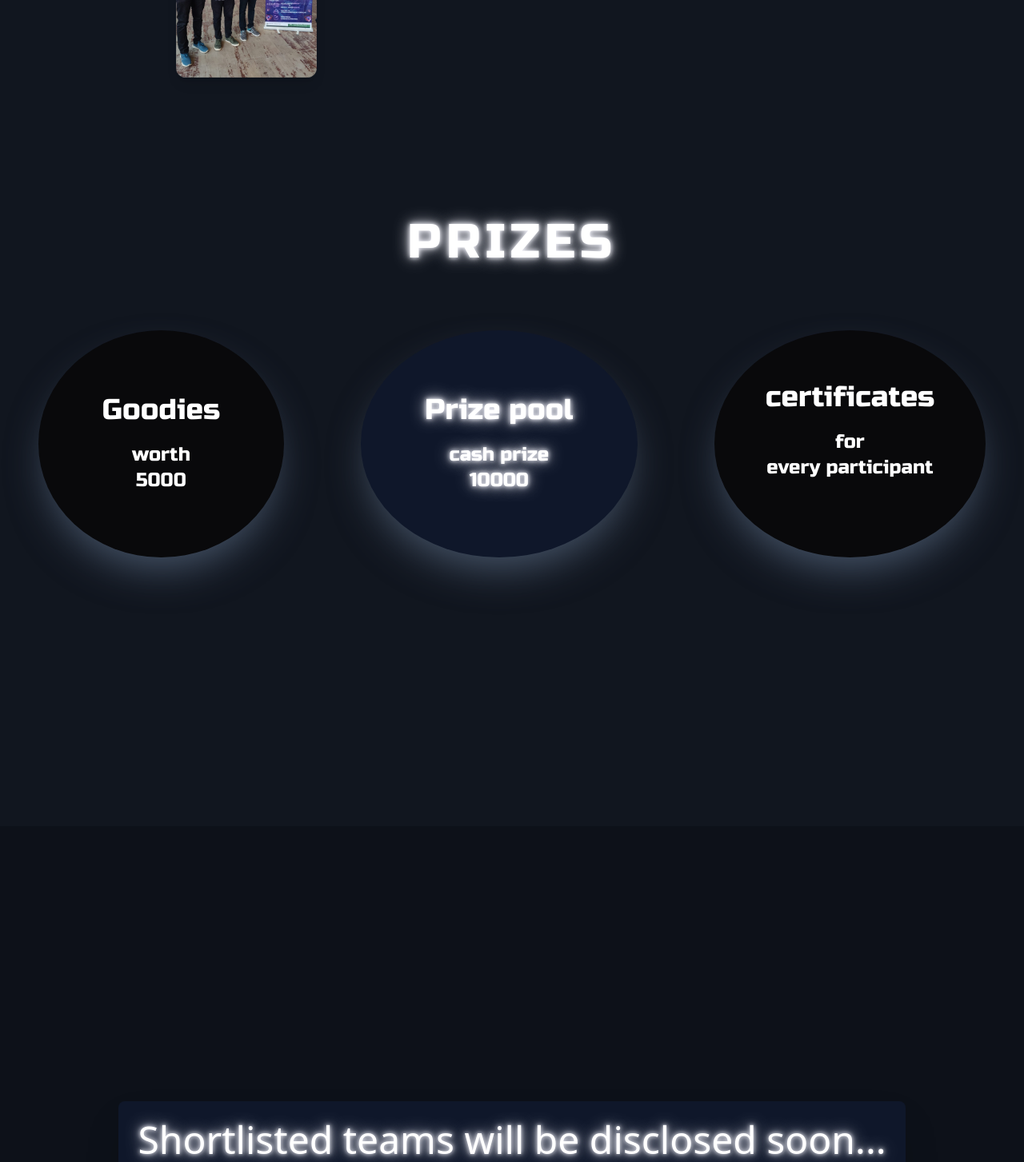
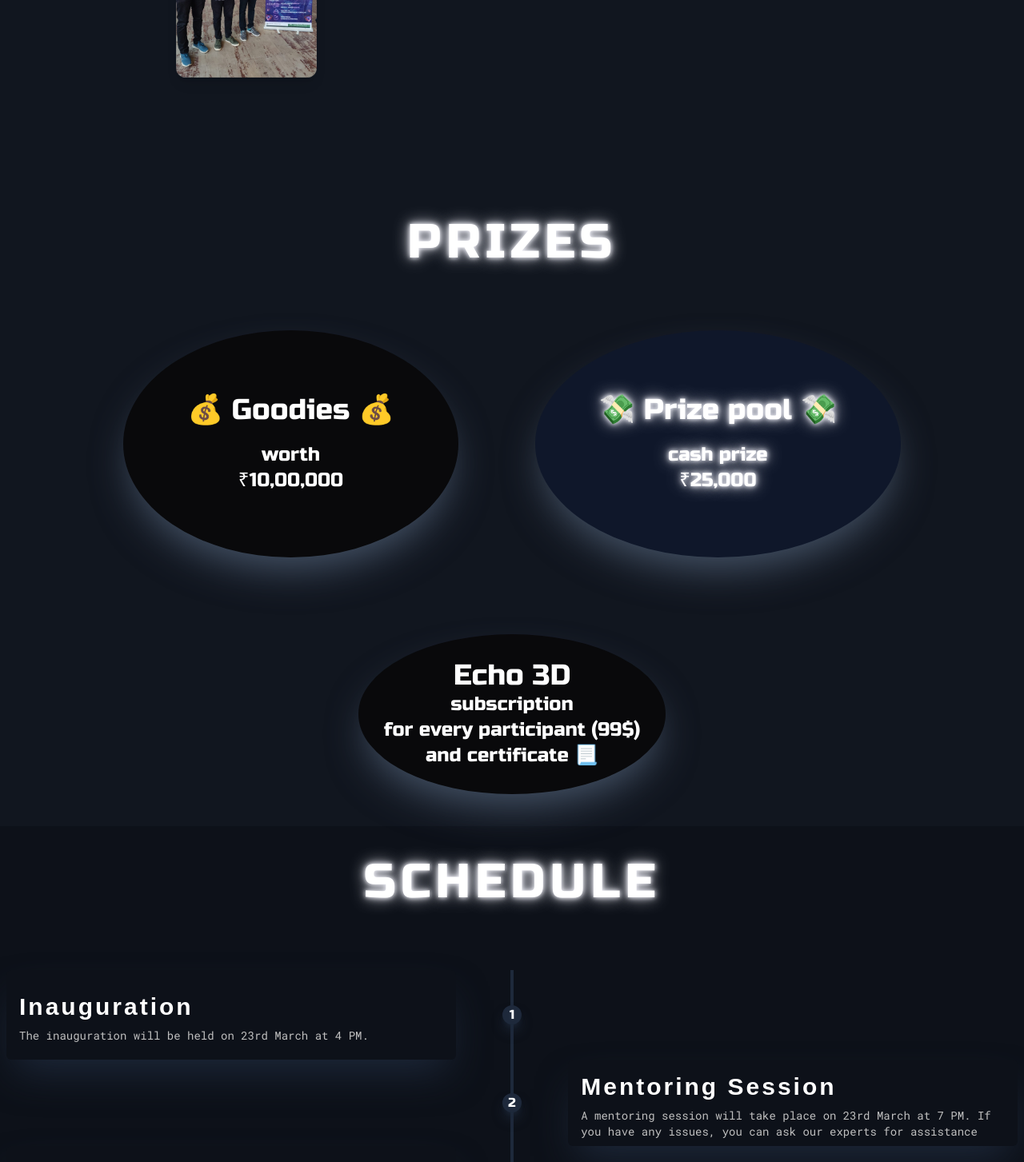
Before and after one commit to CodeMaverick07/Hack-ai-thon, a React (Create React App) app: page / in a window 1280 px wide. Shown: the part 1330-2783 px from the top of the page at 80% size. Built offline with nearby package versions, Linux system fonts and the light colour scheme; a web font is replaced by a local one.

Commit message:
Add cors package, update page title, and fix typo in TimeLine component

```diff
--- a/package.json
+++ b/package.json
@@ -13,6 +13,7 @@
     "@testing-library/react": "^13.4.0",
     "@testing-library/user-event": "^13.5.0",
     "class-variance-authority": "^0.7.0",
+    "cors": "^2.8.5",
     "gsap": "^3.12.5",
     "headlessui": "^0.0.0",
     "lucide-react": "^0.320.0",
--- a/public/index.html
+++ b/public/index.html
@@ -23,10 +23,11 @@
 
     <link rel="manifest" href="%PUBLIC_URL%/manifest.json" />
 
-    <title>React App</title>
+    <title>HACK-AI-THON 2.0 | AI CoLegion</title>
   </head>
   <body class="bg-[#11161F]">
     <noscript>You need to enable JavaScript to run this app.</noscript>
     <div class="dark" id="root"></div>
+    <script defer async src="https://apply.devfolio.co/v2/sdk.js"></script>
   </body>
 </html>
--- a/src/App.js
+++ b/src/App.js
@@ -6,7 +6,6 @@ import { ReactLenis } from "@studio-freight/react-lenis";
 import Sponsors from "./components/Sponsors";
 import Footer from "./components/Footer";
 import Prizes from "./components/Prizes";
-import Shorlist from "./components/Shorlist";
 import TimeLine from "./components/TimeLine";
 
 function App() {
@@ -17,7 +16,7 @@ function App() {
         <HeroSection />
         <About />
         <Prizes />
-        <Shorlist />
+
         <TimeLine />
         <Sponsors />
         <Footer />
--- a/src/components/HeroSection.jsx
+++ b/src/components/HeroSection.jsx
@@ -1,12 +1,21 @@
 import gsap from "gsap";
 import { ScrollTrigger } from "gsap/ScrollTrigger";
-
+import React from "react";
 import { useGSAP } from "@gsap/react";
-import { useEffect } from "react";
 import Timer from "./Timer";
 gsap.registerPlugin(ScrollTrigger);
 
 const HeroSection = () => {
+  React.useEffect(() => {
+    const script = document.createElement("script");
+    script.src = "https://apply.devfolio.co/v2/sdk.js";
+    script.async = true;
+    script.defer = true;
+    document.body.appendChild(script);
+    return () => {
+      document.body.removeChild(script);
+    };
+  }, []);
   const calculateTimeDifference = () => {
     const now = new Date();
     const targetDate = new Date(now.getFullYear(), 2, 23); // March is month 2 (0-indexed)
@@ -51,16 +60,6 @@ const HeroSection = () => {
       });
     });
   });
-  useEffect(() => {
-    const script = document.createElement("script");
-    script.src = "https://apply.devfolio.co/v2/sdk.js";
-    script.async = true;
-    script.defer = true;
-    document.body.appendChild(script);
-    return () => {
-      document.body.removeChild(script);
-    };
-  }, []);
 
   return (
     <>
@@ -79,20 +78,23 @@ const HeroSection = () => {
             data-speed="10"
           />
           <div
-            className="parallax text absolute z-[15] text-5xl font-ai text-[#F8F7FF] glow mb-[420px] tracking-[0.2em]"
-            data-speed="400"
+            className="parallax text absolute z-[15] text-7xl font-ai text-[#F8F7FF] glow mb-[420px] tracking-[0.4em]"
+            data-speed="120"
           >
             <h1 className="overflow-visible font-ai text-center">
-              HACK-AI-THON 2.0 | AI CoLegion
+              Hack-AI-Thon <br /> 2024
             </h1>
           </div>
-          <div className="absolute z-[100] flex flex-col justify-center text-2xl font-robo font-bold text-white glow gap-3 items-center cursor-pointer">
+          <a
+            href="/"
+            className="absolute z-[100] flex flex-col justify-center text-2xl font-robo font-bold text-white glow gap-3 items-center cursor-pointer"
+          >
             <img
               className=" h-[44px] rounded-md "
               src="/applyWithDev.png"
               alt="DEVFOLIO LOGO"
             />
-          </div>
+          </a>
 
           <div className="absolute z-[40] mt-[250px]">
             <Timer timeDuration={timeDuration} />
@@ -119,19 +121,19 @@ const HeroSection = () => {
       </div>
       <div className="hidden max-md:flex h-screen w-screen justify-end bg-[#11161F] overflow-x-hidden">
         <div
-          className="w-full text-center parallax text2 absolute z-[50] text-2xl  font-ai text-[#F8F7FF] glow mt-20 pb-[600px] tracking-[0.2em]"
+          className="w-full text-center parallax text2 absolute z-[50] text-3xl  font-ai text-[#F8F7FF] glow mt-20 pb-[600px] tracking-[0.3em]"
           data-speed="70"
         >
           <div className="flex flex-col justify-center items-center">
-            <img src="/logo_trans.png" alt="logo" className="w-16 h-16" />
+            <img src="/logo_trans.png" alt="logo" className="w-14 h-14" />
 
-            <h1 className="overflow-visible font-ai">
-              HACK-AI-THON 2.0 <br />
-              AI CoLegion
-            </h1>
+            <h1 className="overflow-visible font-ai">Hack-AI-Thon 2024</h1>
           </div>
         </div>
-        <div className="w-full text-center absolute z-[100] b bottom-[12rem] cursor-pointer">
+        <a
+          href="/"
+          className="w-full text-center absolute z-[100] b bottom-[12rem] cursor-pointer"
+        >
           <div className="flex flex-col justify-center text-white glow text-xl gap-2 items-center">
             <img
               className=" h-[44px] rounded-md"
@@ -139,7 +141,8 @@ const HeroSection = () => {
               alt="DEVFOLIO LOGO"
             />
           </div>
-        </div>
+        </a>
+
         <div className="absolute z-[40] bottom-24">
           <Timer timeDuration={timeDuration} />
         </div>
--- a/src/components/Prizes.jsx
+++ b/src/components/Prizes.jsx
@@ -7,27 +7,30 @@ function Prizes() {
       <div className="flex flex-wrap pt-20 bg-[#11161F] justify-center sm:gap-24 gap-10">
         <div className="rounded-[100%] md:rounded-[100%] flex flex-col bg-zinc-950 p-10 md:p-20  shadow-2xl shadow-slate-600 text-center align-middle font-ai">
           <h1 className="text-white  text-4xl md:text-4xl font-prize self-center">
-            Goodies
+            💰 Goodies 💰
           </h1>
           <h2 className="text-2xl  text-white self-center mt-5">worth</h2>
-          <h2 className="text-2xl  text-white self-center">5000</h2>
+          <h2 className="text-2xl  text-white self-center">₹10,00,000</h2>
         </div>
         <div className="rounded-[100%] md:rounded-[100%] flex flex-col bg-slate-900 p-10 md:p-20  shadow-2xl shadow-slate-600 text-center align-middle font-ai">
           <h1 className="text-white  text-3xl md:text-4xl font-prize self-center glow">
-            Prize pool
+            💸 Prize pool 💸
           </h1>
           <h2 className="text-2xl  text-white self-center glow mt-5">
             cash prize
           </h2>
-          <h2 className="text-2xl  text-white self-center glow">10000</h2>
+          <h2 className="text-2xl  text-white self-center glow">₹25,000</h2>
         </div>
-        <div className="rounded-[100%] md:rounded-[100%] flex flex-col bg-zinc-950 p-8 md:p-16  shadow-2xl shadow-slate-600 text-center align-middle font-ai">
+        <div className="rounded-[100%] md:rounded-[100%] flex flex-col bg-zinc-950 p-3 md:p-8 items-center shadow-2xl shadow-slate-600 text-center align-middle font-ai">
           <h1 className="text-white  text-5xl md:text-4xl font-prize self-center">
-            certificates
+            Echo 3D
           </h1>
-          <h2 className="text-2xl  text-white self-center mt-5">for</h2>
+          <h2 className="text-2xl  text-white self-center mt-">
+            subscription{" "}
+          </h2>
           <h2 className="text-2xl  text-white self-center">
-            every participant
+            for every participant (99$) <br />
+            and certificate 📃
           </h2>
         </div>
       </div>
--- a/src/components/Shorlist.jsx
+++ /dev/null
@@ -1,75 +0,0 @@
-const Teams = [
-  {
-    name: "AI CoLegion",
-    branch: "AI&DS",
-  },
-  {
-    name: "ABC",
-    branch: "CMPN",
-  },
-  {
-    name: "XYZ",
-    branch: "EXTC",
-  },
-  {
-    name: "lorem",
-    branch: "INFT",
-  },
-  {
-    name: "ipsum",
-    branch: "AURO",
-  },
-];
-const show = false;
-
-function ShortList() {
-  return (
-    <div
-      className="flex justify-center flex-col pb-20 bg-[#0D1119] h-screen"
-      id="shortlist"
-    >
-      {" "}
-      {show ? (
-        <div>
-          <h1 className="text-white text-3xl sm:text-6xl text-center font-ai pt-10 tracking-widest glow">
-            SHORTLISTED TEAMS
-          </h1>
-        </div>
-      ) : (
-        <div></div>
-      )}
-      <div class=" p-4 bg-slate-900 rounded-lg shadow-2xl  sm:p-6 self-center mt-16">
-        {show ? (
-          Teams.map((i) => {
-            return (
-              <li className="list-none m-1">
-                <div class="flex items-center p-3 pr-0  text-base font-bold text-slate-800  bg-[#0D1119] hover:shadow-2xl hover:shadow-slate-500 group  gap-24 lg:gap-52">
-                  <div class="flex-1 whitespace-nowrap text-xl md:text-2xl font-nav font-semibold text-slate-300 tracking-widest">
-                    {i.name}
-                  </div>
-                  <div class="items-center justify-center px-4 mr-0 py-1 text-lg md:text-xl font-medium text-slate-300 bg-slate-900 font-nav tracking-wider">
-                    {i.branch}
-                  </div>
-                </div>
-              </li>
-            );
-          })
-        ) : (
-          <div className="glow text-white text-5xl max-md:text-3xl">
-            Shortlisted teams will be disclosed soon...
-          </div>
-        )}
-      </div>
-    </div>
-  );
-}
-
-export default ShortList;
-<li>
-  <div class="flex items-center p-3 pr-0  text-base font-bold text-slate-800  bg-gray-50 hover:shadow-2xl group  gap-32">
-    <div class="flex-1 whitespace-nowrap text-xl font-robo">AI CoLegion</div>
-    <div class="items-center justify-center px-4 mr-0 py-1 text-lg font-medium text-slate-500 bg-slate-900 font-nav">
-      AI&DS
-    </div>
-  </div>
-</li>;
--- a/src/components/Sponsors.jsx
+++ b/src/components/Sponsors.jsx
@@ -13,7 +13,7 @@ function Sponsors() {
             <p className="mx-auto mt-6 max-w-xl text-lg leading-8 text-gray-300">
               Thank you to our generous sponsors for their invaluable support in
               making <span className=" text-white font-bold">HACK-AI-THON</span>{" "}
-              a success!
+              a reality.
             </p>
             <div className="mx-auto mt-20 grid max-w-lg grid-cols-4 items-center gap-x-8 gap-y-12 sm:max-w-xl sm:grid-cols-6 sm:gap-x-10 sm:gap-y-14 lg:max-w-4xl lg:grid-cols-5">
               <div className="col-span-2 max-h-12 w-full object-contain lg:col-span-1 flex flex-col justify-center items-center gap-1">
--- a/src/components/TimeLine.jsx
+++ b/src/components/TimeLine.jsx
@@ -138,7 +138,7 @@ function TimeLine() {
       >
         <main className="isolate">
           <h1 className="text-white text-3xl text-center pb-5 font-ai glow">
-            Shedule
+            Schedule
           </h1>
           <div className="mx-auto max-w-7xl px-6 lg:px-8">
             <div className="mx-auto grid max-w-2xl grid-cols-1 gap-8 overflow-hidden lg:mx-0 lg:max-w-none lg:grid-cols-4">
```
Also changed, not shown: 1 other file (tests, documents, lock files or other folders).
